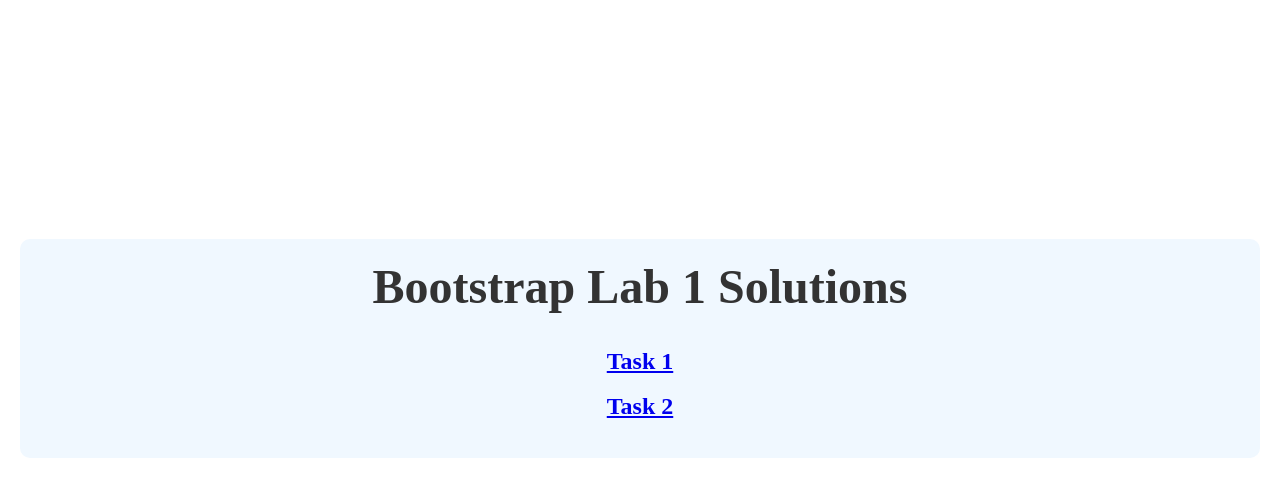
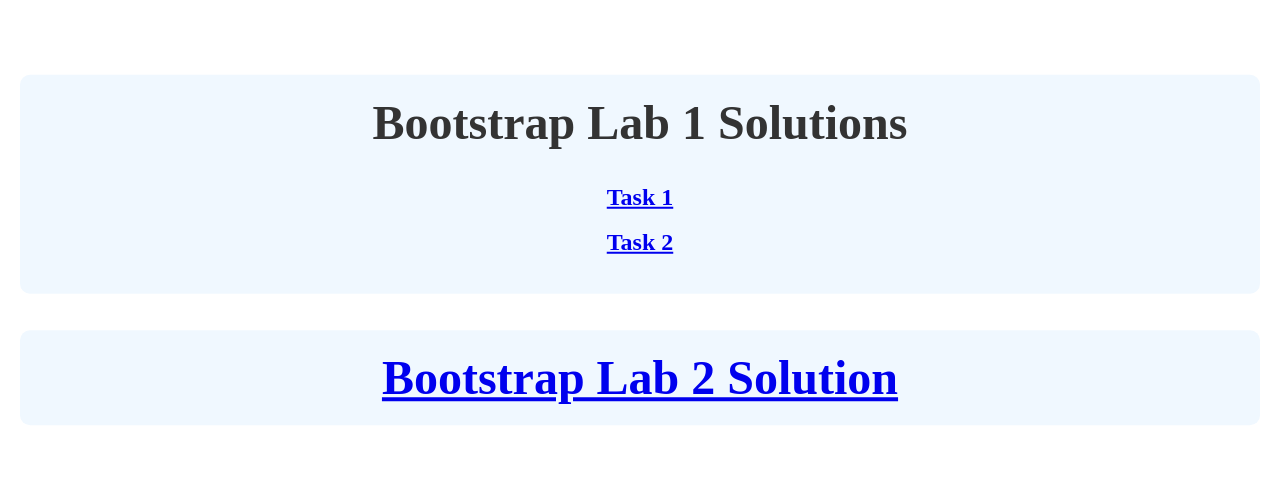
Before and after one commit to ahmedkamel180998/bootstrap_lab_1_ahmed_kamel, a plain HTML site: page index.html in a window 1280 px wide. Drawn offline with Linux system fonts and the light colour scheme.

Commit message:
Update index.html for improved layout and styling consistency

```diff
--- a/index.html
+++ b/index.html
@@ -27,7 +27,11 @@
         padding: 20px;
         margin: 20px;
         border-radius: 10px;
-        transform: translateY(100%);
+        transform: translateY(25%);
+    }
+
+    .bottom {
+        transform: translateY(75%);
     }
 
     h1 {
@@ -61,6 +65,9 @@
             </h2>
         </div>
     </div>
+    <div class="container bottom">
+        <h1><a href="lab_two.html">Bootstrap Lab 2 Solution</a></h1>
+    </div>
 </body>
 
 </html>
```
